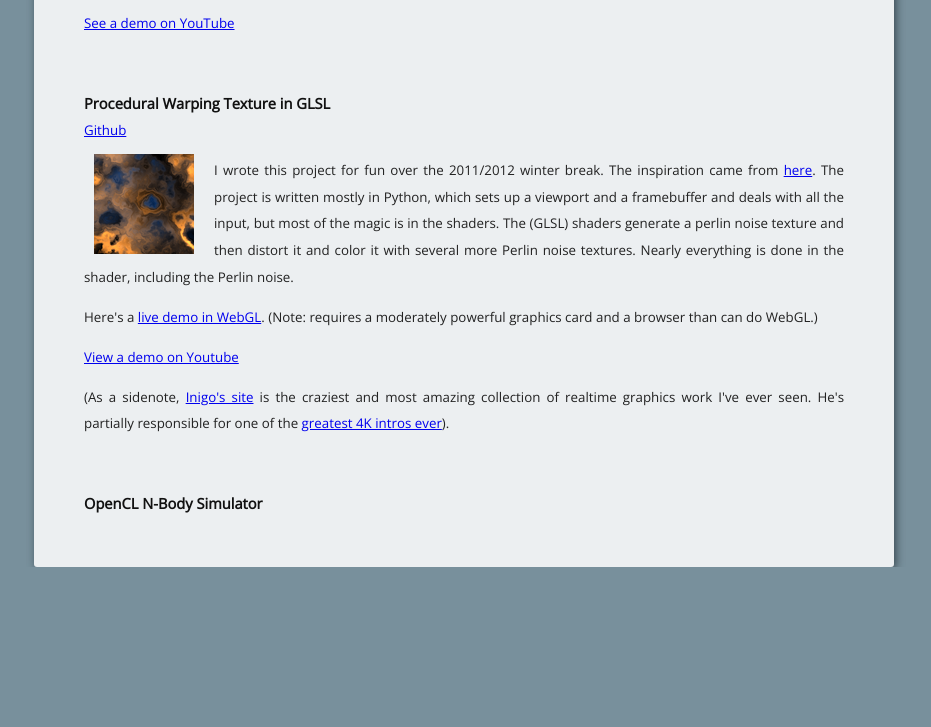
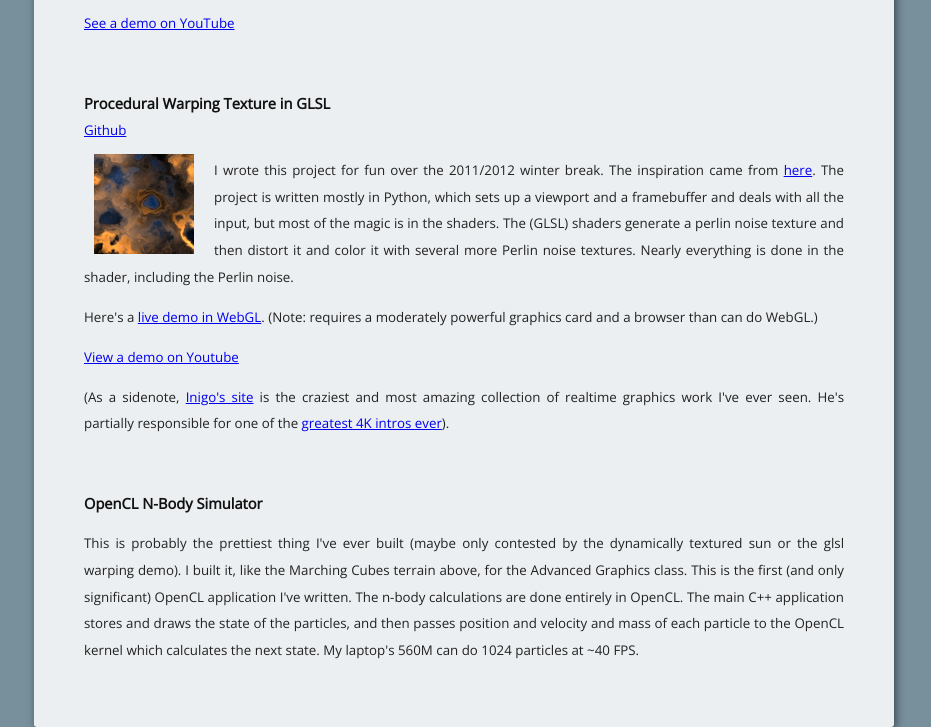
Before and after one commit to larsendt/website, a plain HTML site: page public_html/projects.html in a window 1280 px wide. Shown: the part 463-1190 px from the top of the page, without its empty margins (176-1107 px from the left). Before the commit the page ends 1030 px from the top, so only its background shows below. Drawn offline with nearby package versions, Linux system fonts and the light colour scheme; a web font is replaced by a local one.

Commit message:
projects opencl

```diff
--- a/public_html/projects.html
+++ b/public_html/projects.html
@@ -90,6 +90,19 @@
                 <div class="content-cell">
                 <div class="content-cell-title">OpenCL N-Body Simulator</div>
 
+                <p>
+                This is probably the prettiest thing I've ever built (maybe
+                only contested by the dynamically textured sun or the glsl
+                warping demo). I built it, like the Marching Cubes terrain
+                above, for the Advanced Graphics class. This is the first (and
+                only significant) OpenCL application I've written. The n-body
+                calculations are done entirely in OpenCL. The main C++
+                application stores and draws the state of the particles, and
+                then passes position and velocity and mass of each particle to
+                the OpenCL kernel which calculates the next state. My laptop's
+                560M can do 1024 particles at ~40 FPS.
+                </p>
+
                 </div>
             </div>
         </div>
```
